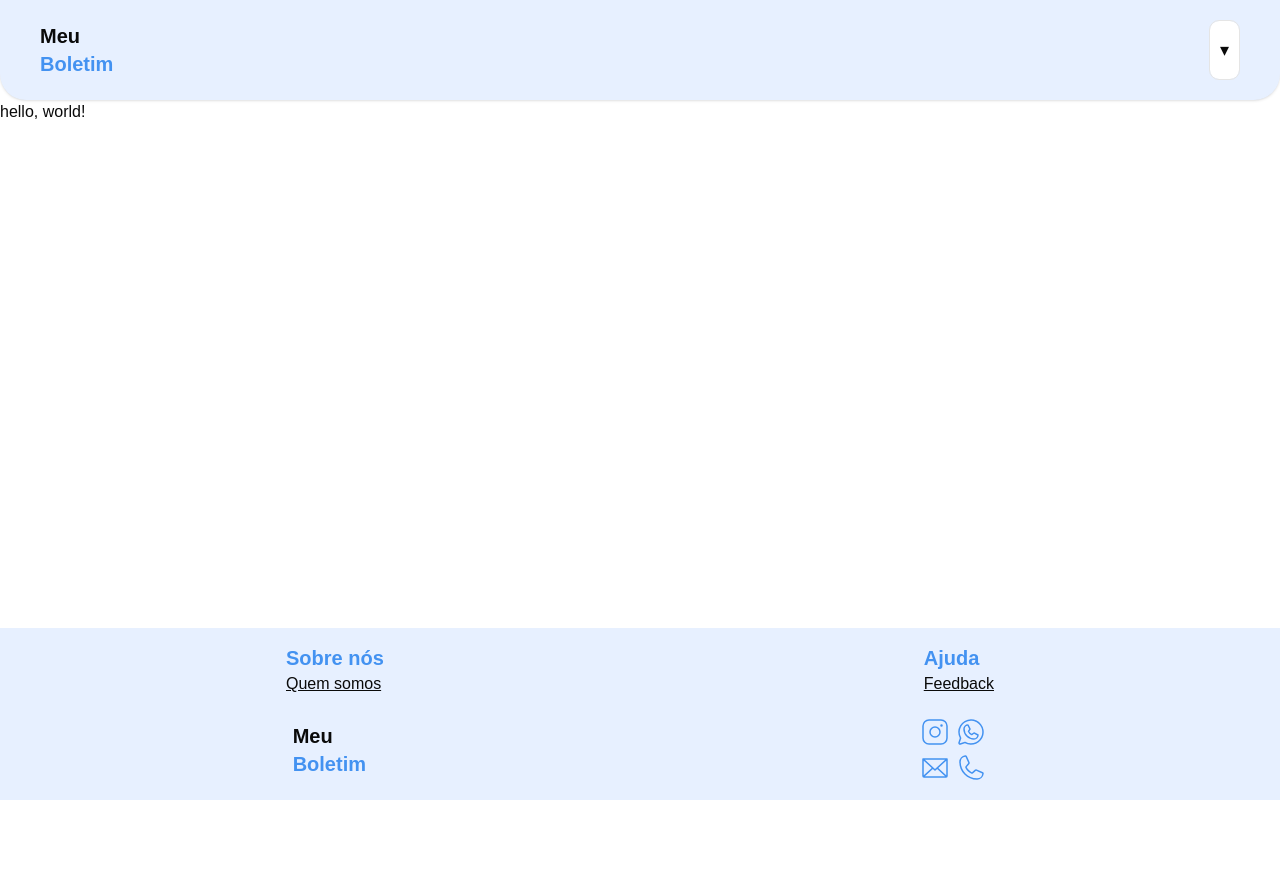
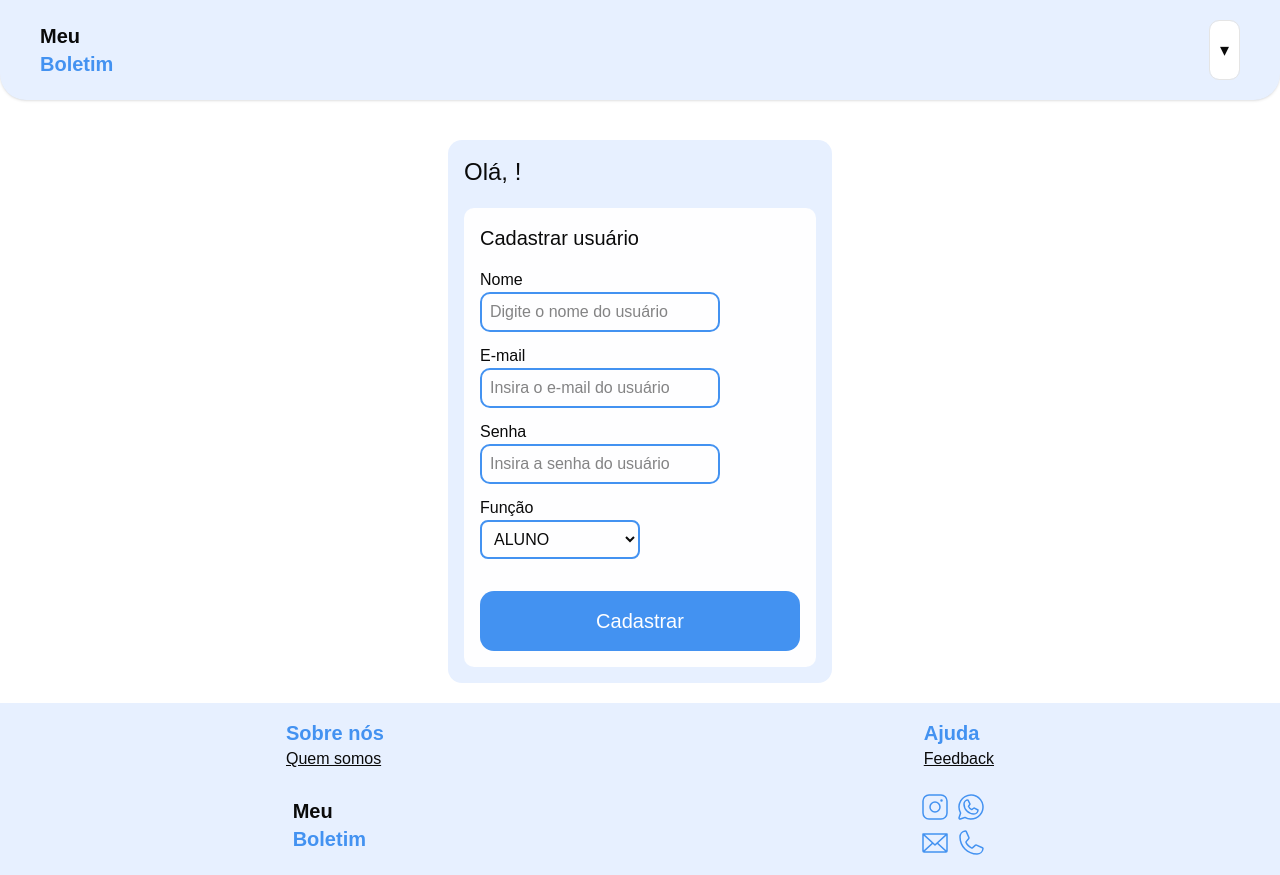
Before and after one commit to Gleison-dev/meuBoletimFrontend, a React (Vite) app: page /dashboardAdmin in a window 1280 px wide. Before the commit the page ends 800 px from the top, so only its background shows below. Built offline with nearby package versions, Linux system fonts and the light colour scheme; no server answers; sample sign-in values are in the browser's storage.

Commit message:
feat: Create user function finished.

```diff
--- /dev/null
+++ b/src/components/Label/label.jsx
@@ -0,0 +1,7 @@
+export default function Label({ name }) {
+  return (
+    <>
+      <label>{name}</label>
+    </>
+  );
+}
--- a/src/pages/DashboardAdmin/dashboardAdmin.jsx
+++ b/src/pages/DashboardAdmin/dashboardAdmin.jsx
@@ -1,7 +1,119 @@
+import Label from "../../components/Label/label";
+import Input from "../../components/Input/input";
+import { useContext, useState } from "react";
+import { AuthContext } from "@/context/AuthContext";
+import { api } from "@/services/api";
+
 export default function DashboardAdmin() {
+  const { user, token } = useContext(AuthContext);
+  const [name, setName] = useState("");
+  const [email, setEmail] = useState("");
+  const [password, setPassword] = useState("");
+  const [role, setRole] = useState("ALUNO");
+  const [loading, setLoading] = useState(false);
+  const [status, setStatus] = useState("");
+
+  const handleCreateUser = async () => {
+    try {
+      setLoading(true);
+      const response = await api.post(
+        "/createUser",
+        {
+          name,
+          email,
+          password,
+          role,
+        },
+        {
+          headers: {
+            Authorization: `Bearer ${token}`,
+          },
+        },
+      );
+      setStatus(response.data.user);
+      setLoading(false);
+      setTimeout(() => {
+        setName("");
+        setEmail("");
+        setPassword("");
+      }, 3000);
+    } catch (error) {
+      setLoading(false);
+      const message =
+        error.response?.data?.message || "Erro ao criar o usuário";
+      setStatus(message);
+    }
+  };
+
   return (
     <>
-      <section><h1>hello, world!</h1></section>
+      <section className="flex justify-center mt-10">
+        <div className="w-96 p-4 rounded-xl bg-azul-claro">
+          <div>
+            <h1 className="text-2xl">Olá, {user?.name}!</h1>
+          </div>
+          <div className="flex flex-col gap-4 p-4 mt-5 rounded-lg bg-branco">
+            <h1 className="text-xl">Cadastrar usuário</h1>
+            <div className="flex flex-col gap-3">
+              <div>
+                <Label name="Nome" /> <br />
+                <Input
+                  type="text"
+                  value={name}
+                  onChange={(e) => setName(e.target.value)}
+                  placeholder="Digite o nome do usuário"
+                />
+              </div>
+              <div>
+                <Label name="E-mail" /> <br />
+                <Input
+                  type="email"
+                  value={email}
+                  onChange={(e) => setEmail(e.target.value)}
+                  placeholder="Insira o e-mail do usuário"
+                />
+              </div>
+              <div>
+                <Label name="Senha" /> <br />
+                <Input
+                  type="text"
+                  value={password}
+                  onChange={(e) => setPassword(e.target.value)}
+                  placeholder="Insira a senha do usuário"
+                />
+              </div>
+              <div>
+                <Label name="Função" /> <br />
+                <select
+                  value={role}
+                  onChange={(e) => setRole(e.target.value)}
+                  className="w-40 p-2 border-2 rounded-md outline-none border-azul focus:border-blue-800"
+                >
+                  <option value="ALUNO">ALUNO</option>
+                  <option value="PROFESSOR">PROFESSOR</option>
+                </select>
+              </div>
+            </div>
+            {loading ? (
+              <div></div>
+            ) : (
+              <div>
+                <p className="text-azul">
+                  <strong>{status}</strong>
+                </p>
+              </div>
+            )}
+            <div className="flex justify-center">
+              <button
+                onClick={handleCreateUser}
+                className="w-80 p-4 rounded-xl cursor-pointer text-xl bg-azul text-branco hover:bg-blue-800"
+              >
+                Cadastrar
+              </button>
+            </div>
+          </div>
+        </div>
+      </section>
     </>
   );
 }
```
